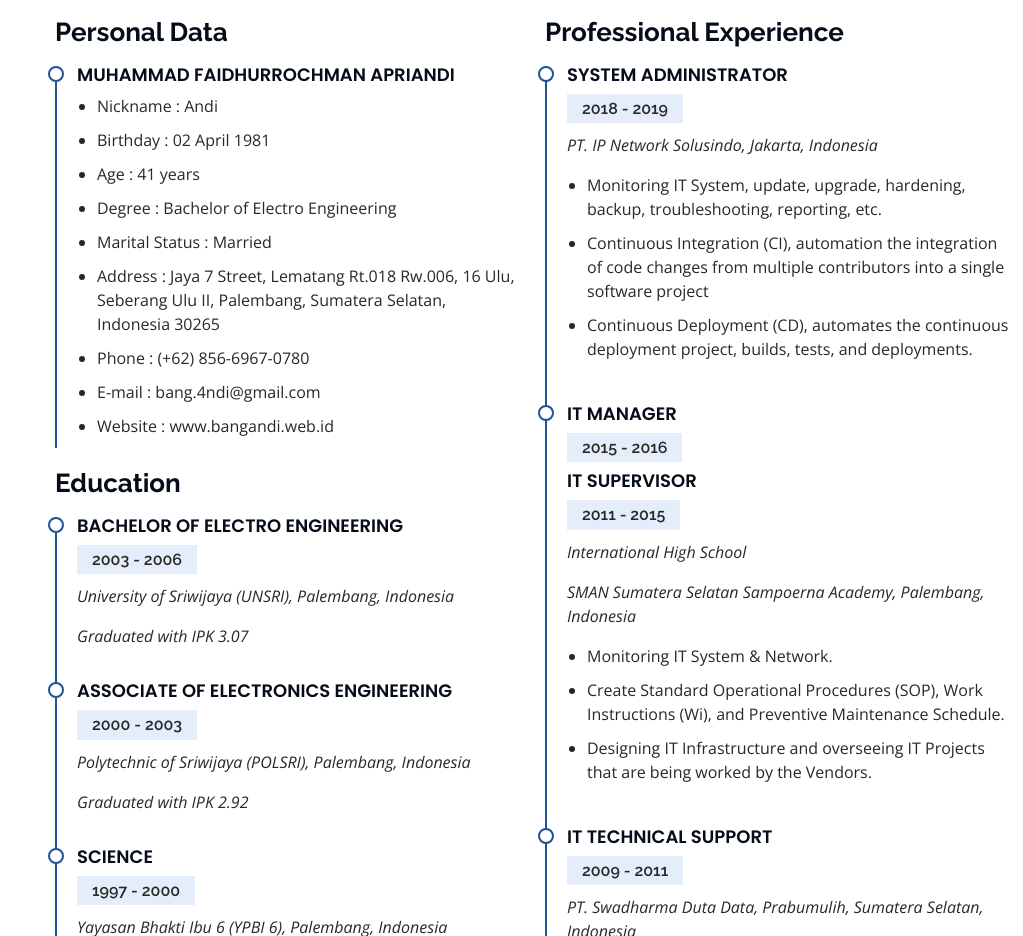
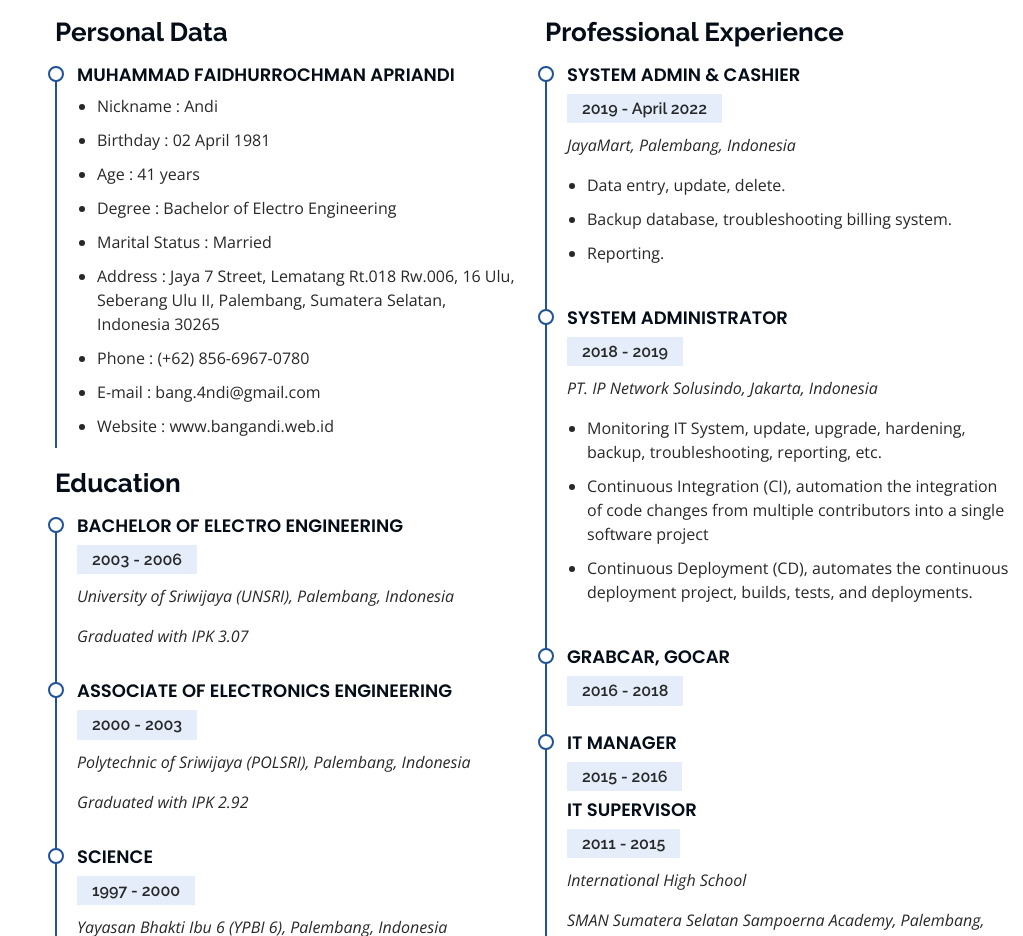
Before and after one commit to Bang4ndi/apriandi.github.io, a plain HTML site: page index.html in a window 1280 px wide. Shown: the part 1272-2208 px from the top of the page, without its empty margins (257-1280 px from the left). Drawn offline with nearby package versions, Linux system fonts and the light colour scheme.

Commit message:
Update
Jobs history

```diff
--- a/index.html
+++ b/index.html
@@ -145,6 +145,16 @@
           <div class="col-lg-6" data-aos="fade-up" data-aos-delay="100">
             <h3 class="resume-title">Professional Experience</h3>
             <div class="resume-item">
+              <h4>System Admin & Cashier</h4>
+              <h5>2019 - April 2022</h5>
+              <p><em>JayaMart, Palembang, Indonesia </em></p>
+              <ul>
+                <li>Data entry, update, delete. </li>
+                <li>Backup database, troubleshooting billing system. </li>
+                <li>Reporting. </li>
+              </ul>
+            </div>
+            <div class="resume-item">
               <h4>System Administrator</h4>
               <h5>2018 - 2019</h5>
               <p><em>PT. IP Network Solusindo, Jakarta, Indonesia </em></p>
@@ -153,6 +163,10 @@
                 <li>Continuous Integration (CI), automation the integration of code changes from multiple contributors into a single software project</li>
                 <li>Continuous Deployment (CD), automates the continuous deployment project, builds, tests, and deployments. </li>
               </ul>
+            </div>
+            <div class="resume-item">
+              <h4>GrabCar, GoCar</h4>
+              <h5>2016 - 2018</h5>
             </div>
             <div class="resume-item">
               <h4>IT Manager</h4>
```
